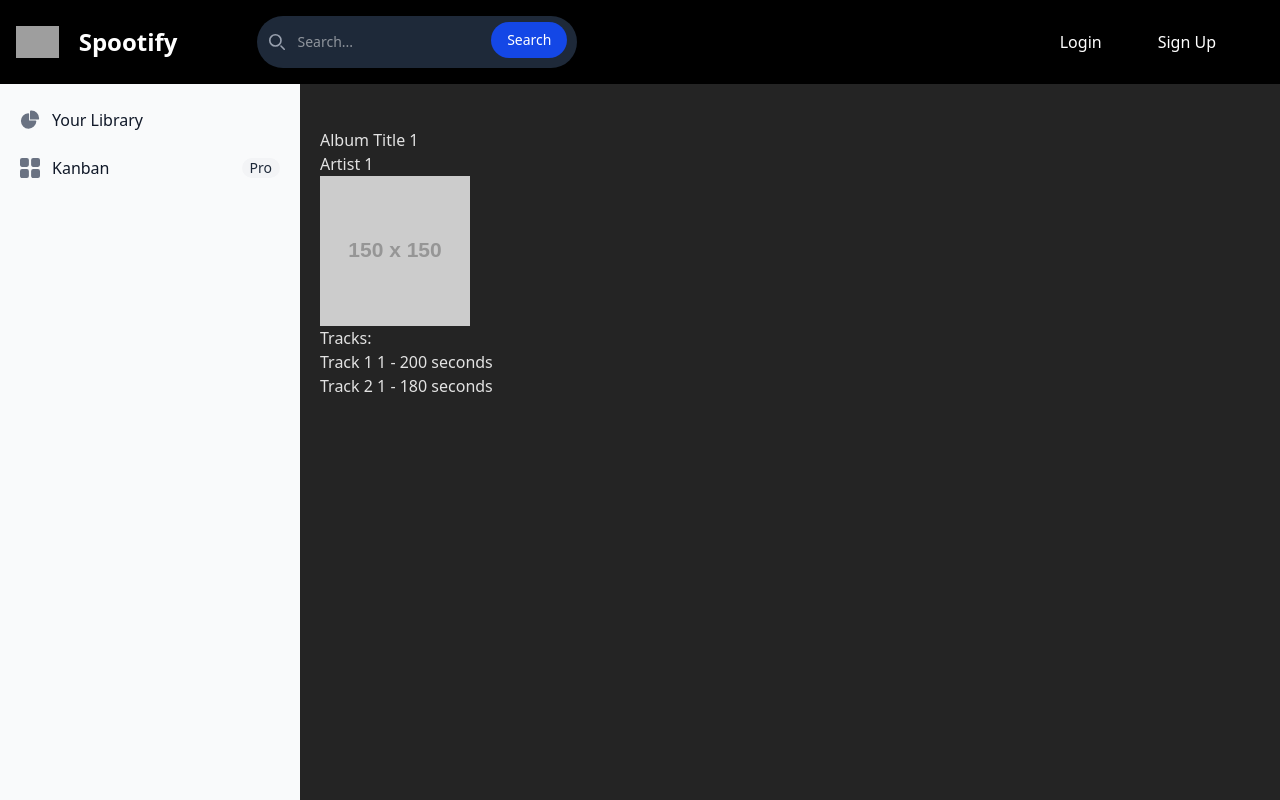
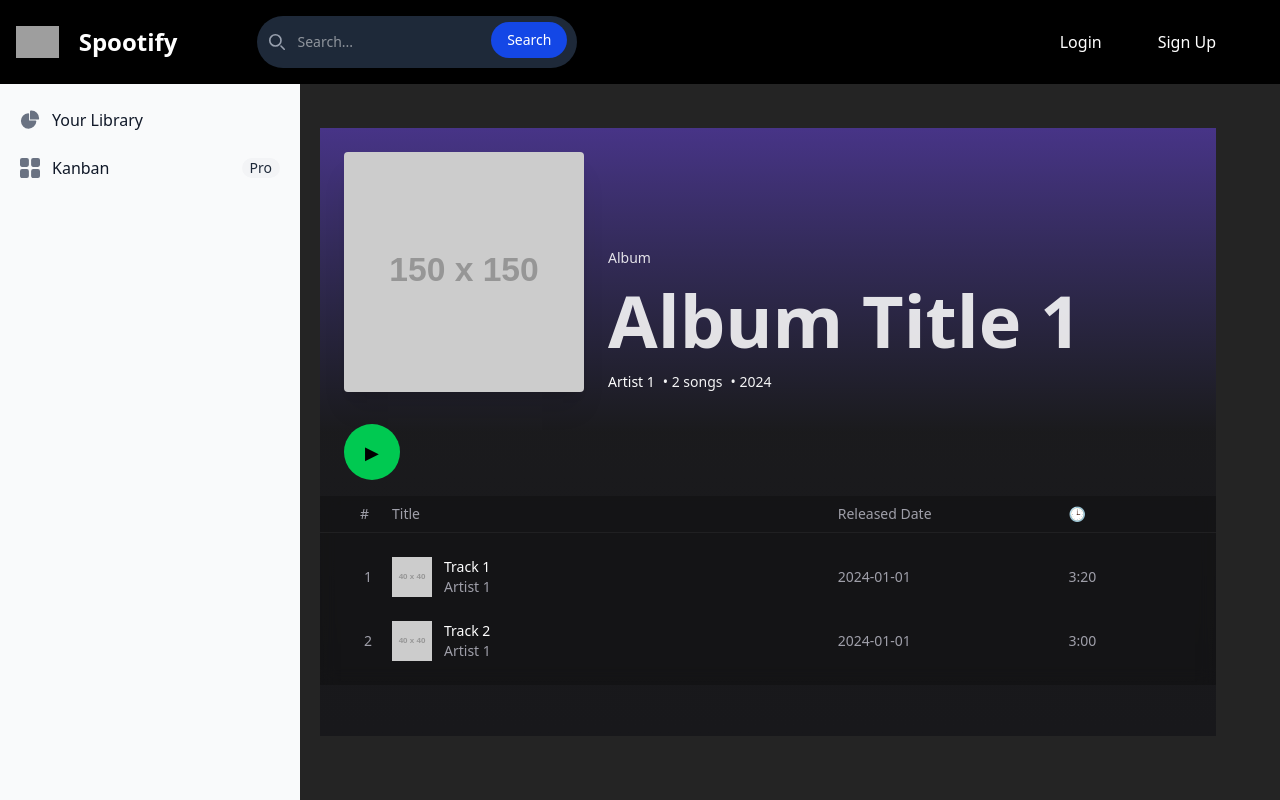
Before and after one commit to ManhDuc09/Spootify, a React (Vite) app in the folder frontend/: page /album/1 in a window 1280 px wide. Built offline with nearby package versions, Linux system fonts and the light colour scheme; grey boxes are pictures that could not be loaded; the HTML template or start-up script is replaced by a standard one.

Commit message:
clickable track

```diff
--- a/frontend/src/components/MusicCard.tsx
+++ b/frontend/src/components/MusicCard.tsx
@@ -10,14 +10,14 @@ type MusicCardProps = {
 const MusicCard = ({ title, artist, image, albumId }: MusicCardProps) => {
   return (
     <Link to={`/album/${albumId}`} className="w-full sm:w-64 bg-white rounded-xl shadow hover:shadow-lg transition cursor-pointer overflow-hidden group">
-      {/* Image */}
+
       <div className="relative">
         <img
           src={image}
           alt="Album Art"
           className="w-full h-40 object-cover transition-transform duration-300 group-hover:scale-105"
         />
-        {/* Play Button Overlay */}
+
         <div className="absolute inset-0 bg-black bg-opacity-30 flex items-center justify-center opacity-0 group-hover:opacity-100 transition">
           <div className="bg-red-500 text-white p-3 rounded-full shadow-lg">
             <svg className="w-5 h-5" fill="currentColor" viewBox="0 0 20 20">
@@ -26,8 +26,6 @@ const MusicCard = ({ title, artist, image, albumId }: MusicCardProps) => {
           </div>
         </div>
       </div>
-
-      {/* Info */}
       <div className="p-4">
         <h3 className="text-md font-semibold text-gray-800 truncate">{title}</h3>
         <p className="text-sm text-gray-500 truncate">{artist}</p>
--- a/frontend/src/components/MusicPlayer.tsx
+++ b/frontend/src/components/MusicPlayer.tsx
@@ -1,4 +1,3 @@
-// MusicPlayer.tsx
 import usePlayerStore from '../store/playerStore';
 
 const MusicPlayer = () => {
--- a/frontend/src/pages/AlbumPage.tsx
+++ b/frontend/src/pages/AlbumPage.tsx
@@ -1,19 +1,54 @@
 import { useParams } from "react-router-dom";
 import { useState, useEffect } from "react";
+import usePlayerStore from "../store/playerStore";
 
-const mockAlbumData = (albumId: string) => ({
+interface Track {
+  title: string;
+  artist: string;
+  album: string;
+  coverUrl: string;
+  duration: number;
+  currentTime: number;
+}
+
+interface Album {
+  title: string;
+  artist: string;
+  coverUrl: string;
+  tracks: Track[];
+}
+
+
+const mockAlbumData = (albumId: string): Album => ({
   title: `Album Title ${albumId}`,
   artist: `Artist ${albumId}`,
   coverUrl: `https://via.placeholder.com/150?text=Album+${albumId}`,
   tracks: [
-    { title: `Track 1 ${albumId}`, duration: 200 },
-    { title: `Track 2 ${albumId}`, duration: 180 },
+    {
+      title: `Track 1`,
+      artist: `Artist ${albumId}`,
+      album: `Album Title ${albumId}`,
+      coverUrl: `https://via.placeholder.com/150?text=Track+1`,
+      duration: 200,
+      currentTime: 0,
+    },
+    {
+      title: `Track 2`,
+      artist: `Artist ${albumId}`,
+      album: `Album Title ${albumId}`,
+      coverUrl: `https://via.placeholder.com/150?text=Track+2`,
+      duration: 180,
+      currentTime: 0,
+    },
   ],
 });
 
 const AlbumPage = () => {
+  const setTrack = usePlayerStore((state) => state.setTrack);
+  const setCurrentAlbum = usePlayerStore((state) => state.setAlbum);
   const { albumId } = useParams();
-  const [album, setAlbum] = useState<any>(null);
+  const [album, setAlbum] = useState<Album | null>(null);
+
 
   useEffect(() => {
     if (albumId) {
@@ -25,20 +60,106 @@ const AlbumPage = () => {
 
   if (!album) return <div>Loading...</div>;
 
-  return (
+  return  (
+		<div className='h-full'>
+			<div className='h-full rounded-md'>
+
+				<div className='relative min-h-full'>
+
+					<div
+						className='absolute inset-0 bg-gradient-to-b from-[#5038a0]/80 via-zinc-900/80
+					 to-zinc-900 pointer-events-none'
+						aria-hidden='true'
+					/>
+
+					<div className='relative z-10'>
+						<div className='flex p-6 gap-6 pb-8'>
+            <img
+                src={album.coverUrl}
+                alt={album.title}
+                className='w-[240px] h-[240px] shadow-xl rounded'
+              />
+              <div className='flex flex-col justify-end'>
+                <p className='text-sm font-medium'>Album</p>
+                <h1 className='text-7xl font-bold my-4'>{album.title}</h1>
+                <div className='flex items-center gap-2 text-sm text-zinc-100'>
+                  <span className='font-medium text-white'>{album.artist}</span>
+                  <span>• {album.tracks.length} songs</span>
+                  <span>• 2024</span>
+                </div>
+              </div>
+						</div>
+
+
+						<div className='px-6 pb-4 flex items-center gap-6'>
+							<button
+								className='w-14 h-14 rounded-full bg-green-500 hover:bg-green-400
+                hover:scale-105 transition-all flex items-center justify-center'
+							>
+
+								<span className='text-black text-lg'>▶</span>
+							</button>
+						</div>
+
+						<div className='bg-black/20 backdrop-blur-sm'>
+
+							<div
+								className='grid grid-cols-[16px_4fr_2fr_1fr] gap-4 px-10 py-2 text-sm
+            text-zinc-400 border-b border-white/5'
+							>
+								<div>#</div>
+								<div>Title</div>
+								<div>Released Date</div>
 								<div>
-      <h1>{album.title}</h1>
-      <h2>{album.artist}</h2>
-      <img src={album.coverUrl} alt={album.title} />
+
+									<span>🕒</span>
+								</div>
+							</div>
+
+							<div className='px-6'>
+								<div className='space-y-2 py-4'>
+                {album.tracks.map((track, index) => (
+                        <div
+                          key={index}
+                          className='grid grid-cols-[16px_4fr_2fr_1fr] gap-4 px-4 py-2 text-sm
+                          text-zinc-400 hover:bg-white/5 rounded-md group cursor-pointer'
+                        >
+                          <div className='flex items-center justify-center'>
+                            <span className='group-hover:hidden'>{index + 1}</span>
+                            <button
+                              className='hidden group-hover:block text-xs'
+                              onClick={() => {
+                                console.log("Setting track:", track);
+                                setTrack(track)
+                                if (album) setCurrentAlbum(album);
+                              }}
+                            >
+                              ▶
+                            </button>
+                          </div>
+
+                          <div className='flex items-center gap-3'>
+                            <img
+                              src='https://via.placeholder.com/40'
+                              alt={track.title}
+                              className='size-10'
+                            />
                             <div>
-        <h3>Tracks:</h3>
-        <ul>
-          {album.tracks.map((track: any, index: number) => (
-            <li key={index}>
-              {track.title} - {track.duration} seconds
-            </li>
+                              <div className='font-medium text-white'>{track.title}</div>
+                              <div>{album.artist}</div>
+                            </div>
+                          </div>
+                          <div className='flex items-center'>2024-01-01</div>
+                          <div className='flex items-center'>
+                            {Math.floor(track.duration / 60)}:{(track.duration % 60).toString().padStart(2, '0')}
+                          </div>
+                        </div>
                       ))}
-        </ul>
+								</div>
+							</div>
+						</div>
+					</div>
+				</div>
 			</div>
 		</div>
 	);
```
Lines whose indentation alone changed are shown as unchanged.
